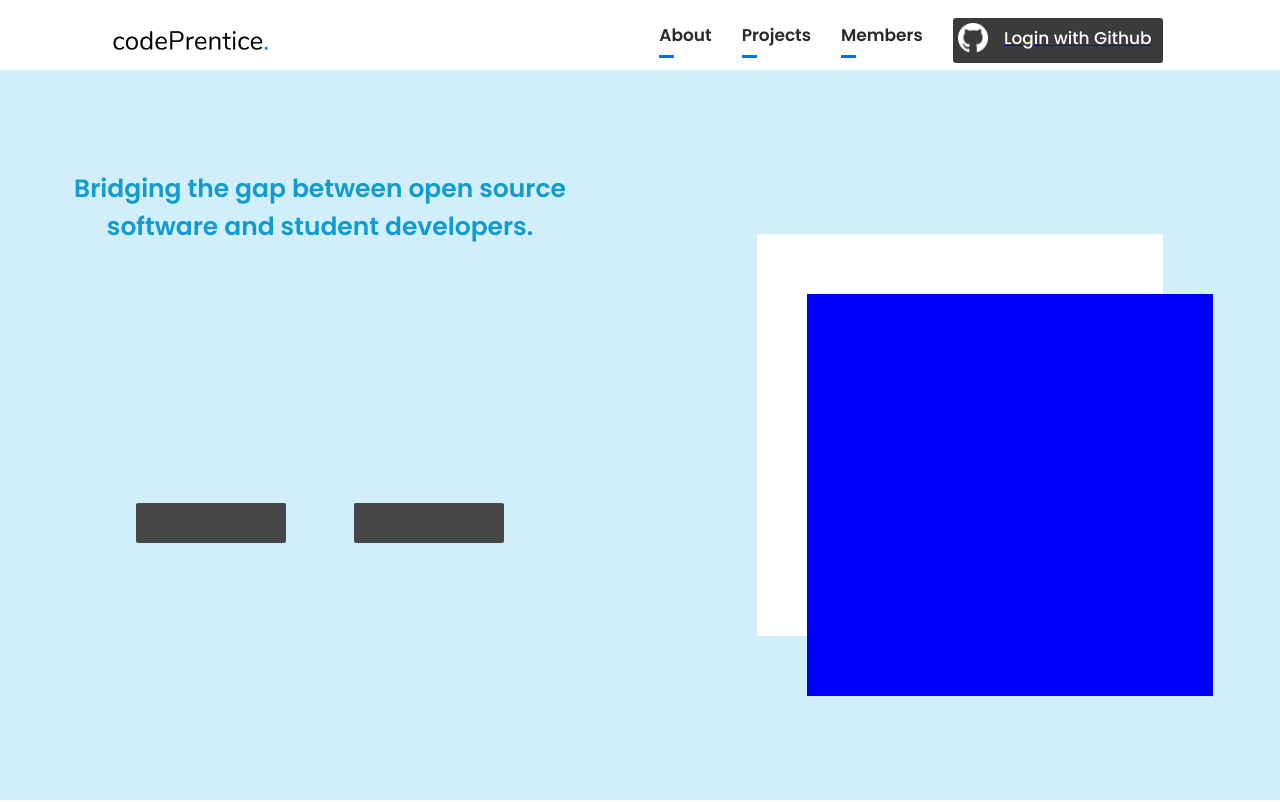
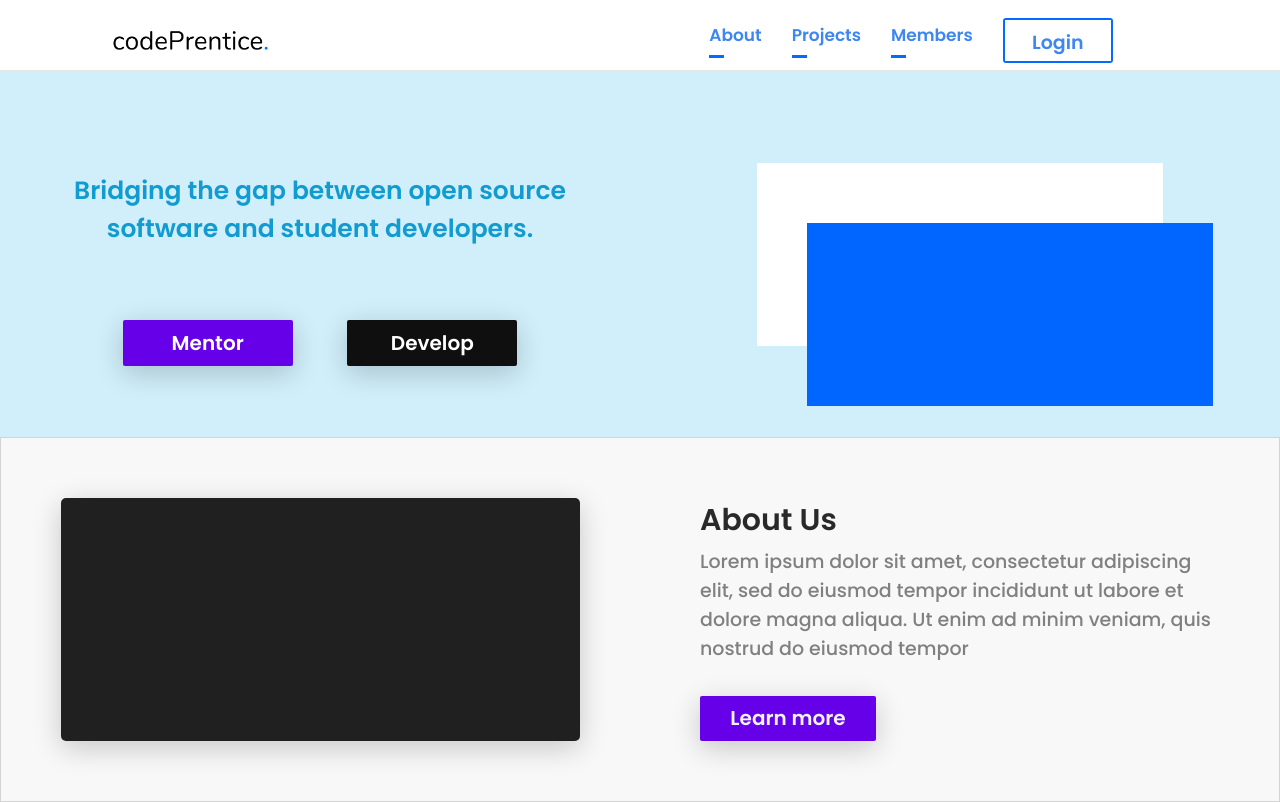
Before and after one commit to codeprentice-org/codeprentice-site-revamped, a React (Create React App) app in the folder frontend/: page / in a window 1280 px wide. Built offline with nearby package versions, Linux system fonts and the light colour scheme.

Commit message:
change the home page to a greate extent

```diff
--- a/frontend/src/components/home-page/about.css
+++ b/frontend/src/components/home-page/about.css
@@ -1,9 +1,9 @@
 .about_container {
   width: 100%;
-  height: 100%;
+  height: 50%;
   display: flex;
   overflow: hidden;
-  border: 1px solid black;
+  border: 1px solid rgb(212, 212, 212);
 }
 
 .home_page {
@@ -23,7 +23,9 @@
 .about_image {
   width: 100%;
   height: 100%;
-  background-color: gray;
+  background-color: rgb(32, 32, 32);
+  border-radius: 5px;
+  box-shadow: rgba(8, 8, 8, 0.2) 0px 7px 29px 0px;
 }
 
 .about_right_container {
@@ -53,11 +55,17 @@
 
 .about_button {
   height: 40px;
-  width: 60%;
-  background-color: rgb(71, 71, 71);
+  width: 170px;
+  background-color: rgb(101, 0, 233);
+  box-shadow: rgba(8, 8, 8, 0.2) 0px 7px 29px 0px;
   border-radius: 2px;
-  color: white;
-  font-size: 19px;
-  font-family: "poppins-medium";
+  color: rgb(243, 243, 243);
+  font-size: 20px;
+  font-family: "poppins-semibold";
   border: none;
+  box-sizing: content-box;
+  padding: 3px;
+  outline: none;
 }
+
+.about_button:hover { cursor: pointer; }
--- a/frontend/src/components/home-page/footer/footer.css
+++ b/frontend/src/components/home-page/footer/footer.css
@@ -1,10 +1,13 @@
 .footer_container {
-  height: calc(100% - 800px);
+  height: 100px;
   width: 100%;
   margin-top: 40px;
+  background-color: rgb(37, 37, 37);
 }
 
 .social_list {
+  height: 100%;
+  width: 100%;
   list-style: none;
   margin: auto;
   display: flex;
@@ -13,8 +16,8 @@
 }
 
 .social_list > li {
-  margin-right: 25px;
-  width: 20px;
-  height: 20px;
-  color: rgb(0, 162, 255);
+  margin: 10px;
+  width: 50px;
+  height: 30px;
+  color: rgb(245, 245, 245);
 }
--- a/frontend/src/components/home-page/footer/footer.tsx
+++ b/frontend/src/components/home-page/footer/footer.tsx
@@ -11,8 +11,8 @@ interface FooterProps {
 
 const styles = {
     icon_style: {
-        width: 30,
-        height: 30
+        width: 35,
+        height: 35
     }
 };
 const Footer: React.FC<FooterProps> = () => {
--- a/frontend/src/components/home-page/home_page.tsx
+++ b/frontend/src/components/home-page/home_page.tsx
@@ -35,8 +35,8 @@ const Intro: React.FC = () => {
                     software and student developers.
                 </div>
                 <div className="intro_buttons">
-                    <button className="intro_button"></button>
-                    <button className="intro_button"></button>
+                    <button className="intro_button">Mentor</button>
+                    <button className="intro_button students">Develop</button>
                 </div>
             </div>
             <div className="intro_right_container">
@@ -55,13 +55,13 @@ const About: React.FC = () => {
             <div className="about_image"></div>
         </div>
         <div className="about_right_container">
-            <div className="about_right_header">About us</div>
+            <div className="about_right_header">About Us</div>
             <div className="about_us_text">
                     Lorem ipsum dolor sit amet, consectetur adipiscing elit,
                     sed do eiusmod tempor incididunt ut labore et dolore magna aliqua.
                     Ut enim ad minim veniam, quis nostrud do eiusmod tempor
             </div>
-            <button className="about_button">Find out more</button>
+            <button className="about_button">Learn more</button>
             </div>
         </div>
     );
@@ -73,13 +73,13 @@ const Infographics: React.FC = () => {
         <div className="infographics">
             <div className="info_header">Why Join Codeprentice?</div>
             <div className="illustrations_container">
-                <div className="illustration">
+                <div className="illustration left-illustration">
 
                 </div>
                 <div className="illustration">
 
                 </div>
-                <div className="illustration">
+                <div className="illustration right-illustration">
 
                 </div>
             </div>
@@ -90,8 +90,17 @@ const Infographics: React.FC = () => {
 const Projects: React.FC = () => {
     return (
         <div className="project_section">
-            <div className="project_header">Our Impact</div>
+            <div className="project_header">Our Impact on Open Source</div>
             <div className="projects_container_home">
+                <div className="project_home">
+
+                </div>
+                <div className="project_home">
+
+                </div>
+                <div className="project_home">
+
+                </div>
                 <div className="project_home">
 
                 </div>
@@ -103,7 +112,7 @@ const Projects: React.FC = () => {
                 </div>
             </div>
             <div className="more_projects">
-                More Projects
+                See More
             </div>
         </div>
     );
--- a/frontend/src/components/home-page/infograph.css
+++ b/frontend/src/components/home-page/infograph.css
@@ -1,9 +1,7 @@
 .infographics {
-    height: 420px;
+    height: 450px;
     width: 100%;
-    /* background-color: rgb(208, 239, 250);  */
-    border-top: 1px solid black;
-    border-bottom: 1px solid black;
+    background-color: white;
     padding: 20px;
 }
 
@@ -11,7 +9,7 @@
     text-align: center;
     font-family: 'poppins-semibold';
     font-size: 25px;
-    color: rgb(18, 155, 209);
+    color: black;
 }
 
 .illustrations_container {
@@ -31,6 +29,14 @@
 .illustration {
     height: 100%;
     width: 50%;
-    background-color: rgb(63, 63, 63);
-    margin: 5px;
+    background-color: rgb(40, 124, 250);
+    border-radius: 10px;
+    margin: 15px;
+    transition: all 0.5s ease-out;
+    box-shadow: rgba(0, 0, 0, 0.35) 0px 5px 15px;
 }
+
+.illustration:hover {
+    transform: translateY(-20px);
+    box-shadow: rgba(43, 29, 29, 0.5) 0px 5px 15px;
+}
--- a/frontend/src/components/home-page/intro.css
+++ b/frontend/src/components/home-page/intro.css
@@ -1,6 +1,6 @@
 .intro_container {
   width: 100%;
-  height: 100%;
+  height: 50%;
   /* height: calc(50% - 70px); */
   background-color: rgb(208, 239, 250);
   color: rgb(18, 155, 209);
@@ -37,17 +37,37 @@
   flex-direction: row;
   align-items: center;
   justify-content: space-evenly;
+
 }
 
 .intro_button {
   height: 40px;
-  width: 150px;
-  background-color: rgb(71, 71, 71);
+  width: 170px;
+  background-color: rgb(101, 0, 233);
   border-radius: 2px;
+  color: rgb(255, 255, 255);
+  font-size: 20px;
+  font-family: "poppins-semibold";
+  border: none;
+  box-sizing: unset;
+  padding-top: 3px;
+  padding-bottom: 3px;
+  transition: transform 0.5s ease-out, background-color 0.2s ease-out, box-shadow 0.5s ease-out;
+  box-shadow: rgba(8, 8, 8, 0.2) 0px 7px 29px 0px;
+  outline: none;
+}
+
+.intro_button:hover {
+  cursor: pointer;
+  transform: translateY(-7px);
+  background-color: white;
+  color: black;
+  box-shadow: rgba(8, 8, 8, 0.4) 0px 7px 29px 0px;
+}
+
+.students {
+  background-color: rgb(15, 15, 15);
   color: white;
-  font-size: 19px;
-  font-family: "poppins-medium";
-  border: none;
 }
 
 .intro_right_container {
@@ -66,7 +86,7 @@
 
 .offset_thumbnail {
   transform: translateX(50px) translateY(60px);
-  background-color: blue;
+  background-color: rgb(0, 102, 255);
   width: 100%;
   height: 100%;
 }
--- a/frontend/src/components/home-page/project.css
+++ b/frontend/src/components/home-page/project.css
@@ -1,59 +1,62 @@
 .project_section {
-  height: 100%;
+  height: calc(100% - 190px);
   width: 100%;
   padding: 20px;
   display: flex;
   flex-direction: column;
   align-items: center;
+  border-top: 1px solid rgb(212, 212, 212);
 }
 
 .project_header {
   text-align: center;
-  font-family: "poppins-semibold";
-  font-size: 30px;
-  color: rgb(18, 155, 209);
+  font-family: 'poppins-semibold';
+  font-size: 26px;
+  color: rgb(8, 8, 8);
 }
 
 .projects_container_home {
+  overflow: hidden;
+  width: 90%;
   height: 100%;
-    width: 90%;
   /* border: 2px solid red; */
   margin: 5px auto;
   margin-top: 7px;
   display: flex;
+  flex-wrap: wrap;
   justify-content: center;
   align-items: center;
 }
 
 /* named project_home to avoid name conflict with project page */
 .project_home {
-    height: 350px;
-    width: 350px;
-    background-color: rgb(105, 103, 103);
-    margin-right: 3px;
+  height: 300px;
+  width: 300px;
+  border-radius: 5px;
+  background-color: rgb(32, 32, 32);
+  margin-right: 30px;
+  transition: all 0.3s;
 }
 
 .project_home:hover {
-    background-color: rgb(158, 158, 158);
+    background-color: rgb(40, 124, 250);
 }
 
 .more_projects {
   height: 40px;
-  width: 150px;
-  background-color: rgb(71, 71, 71);
+  text-align: center;
+  width: 170px;
+  background-color: rgb(101, 0, 233);
+  box-shadow: rgba(8, 8, 8, 0.4) 0px 7px 29px 0px;
   border-radius: 2px;
-  color: white;
-  font-size: 19px;
-  font-family: "poppins-medium";
+  color: rgb(243, 243, 243);
+  font-size: 20px;
+  font-family: "poppins-semibold";
   border: none;
-  text-align: center;
+  line-height: 40px;
+  box-sizing: content-box;
+  padding: 3px;
+  outline: none;
 }
 
-.more_projects:hover {
-  cursor: pointer;
-  background-color: rgb(158, 158, 158);
-}
-
-.more_projects > h3 {
-  text-align: center;
-}
+.more_projects:hover { cursor: pointer; }
--- a/frontend/src/components/main/main.css
+++ b/frontend/src/components/main/main.css
@@ -1,3 +1,7 @@
+html, body {
+  background-color: rgb(248, 248, 248);
+}
+
 * {
   margin: 0px;
   font-family: "poppins-normal";
--- a/frontend/src/components/navbar/altnavbar.tsx
+++ b/frontend/src/components/navbar/altnavbar.tsx
@@ -38,12 +38,13 @@ const AltNav: React.FC<navbarProps> = (props) => {
                         <div className='nav-item-underline transform-width'></div>
                     </div>
                 </Link>
-                <Link to="/login">
+                {/* <Link to="/login"> */}
+                    {/* Login with Github Works thus removing the need for a link to a login page */}
                 <div className="login-button">
                     <div className="github-logo"></div>
-                    <div className="login-button-text">Login with Github</div>
-                    </div>
-                    </Link>
+                    <div className="login-button-text">Login</div>
+                </div>
+                {/* </Link> */}
             </div>
             <div className="hamburger" onClick={() => toggle()}>
                 { navOpen? <MenuIcon/>:<CloseIcon/>}
--- a/frontend/src/components/navbar/navbar.css
+++ b/frontend/src/components/navbar/navbar.css
@@ -3,6 +3,9 @@
   display: flex;
   flex-direction: row;
   font-family: Segoe UI;
+  box-sizing: content-box;
+  border-bottom: 2px solid rgb(230, 230, 230);
+  background-color: white;
 }
 
 .logo-container {
@@ -26,38 +29,44 @@
 }
 
 .login-button {
-  width: 210px;
+  width: 110px;
   height: 45px;
-  background-color: rgb(59, 59, 59);
   border-radius: 3px;
   display: flex;
   box-sizing: border-box;
-  padding: 5px;
+  /* padding: 5px; */
   margin-top: 10px;
   margin-left: 30px;
+  border: 2px solid rgb(1, 108, 255);
+  text-decoration: none;
 }
 
-.login-button:hover {
+.login-button-text:hover {
   cursor: pointer;
 }
 
-.github-logo {
+/* .github-logo {
+  filter: invert(1);
   background-image: url("../../assets/images/github_logo.png");
   height: 100%;
-  width: 30px;
+  width: 50px;
   margin-right: 10px;
   background-size: contain;
   background-repeat: no-repeat;
-}
+} */
 
 .login-button-text {
+  text-decoration: none;
+  overflow: hidden;
+  color: rgb(62, 134, 243);
+  background-color: white;
   height: 100%;
-  width: 160px;
-  color: rgb(255, 255, 255);
-  line-height: 30px;
-  font-size: 17px;
-  font-family: "poppins-medium";
+  width: 100%;
+  line-height: 45px;
+  font-size: 19px;
+  font-family: "poppins-semibold";
   text-align: center;
+  transition: all 0.2s ease-out;
 }
 
 .options-container {
@@ -79,7 +88,7 @@
   border-radius: 5px;
   transform: translateX(30px);
   margin-right: 30px;
-  color: rgb(41, 41, 41);
+  color: rgb(62, 134, 243);
 }
 
 .nav-item:hover {
@@ -97,10 +106,7 @@
 }
 
 .transform-width {
-  -webkit-transition: width 0.2s;
-  -moz-transition: width 0.2s;
-  -o-transition: width 0.2s;
-  transition: width 0.2s;
+  transition: width 0.5s;
 }
 
 .hamburger {
```
Lines whose indentation alone changed are shown as unchanged.
